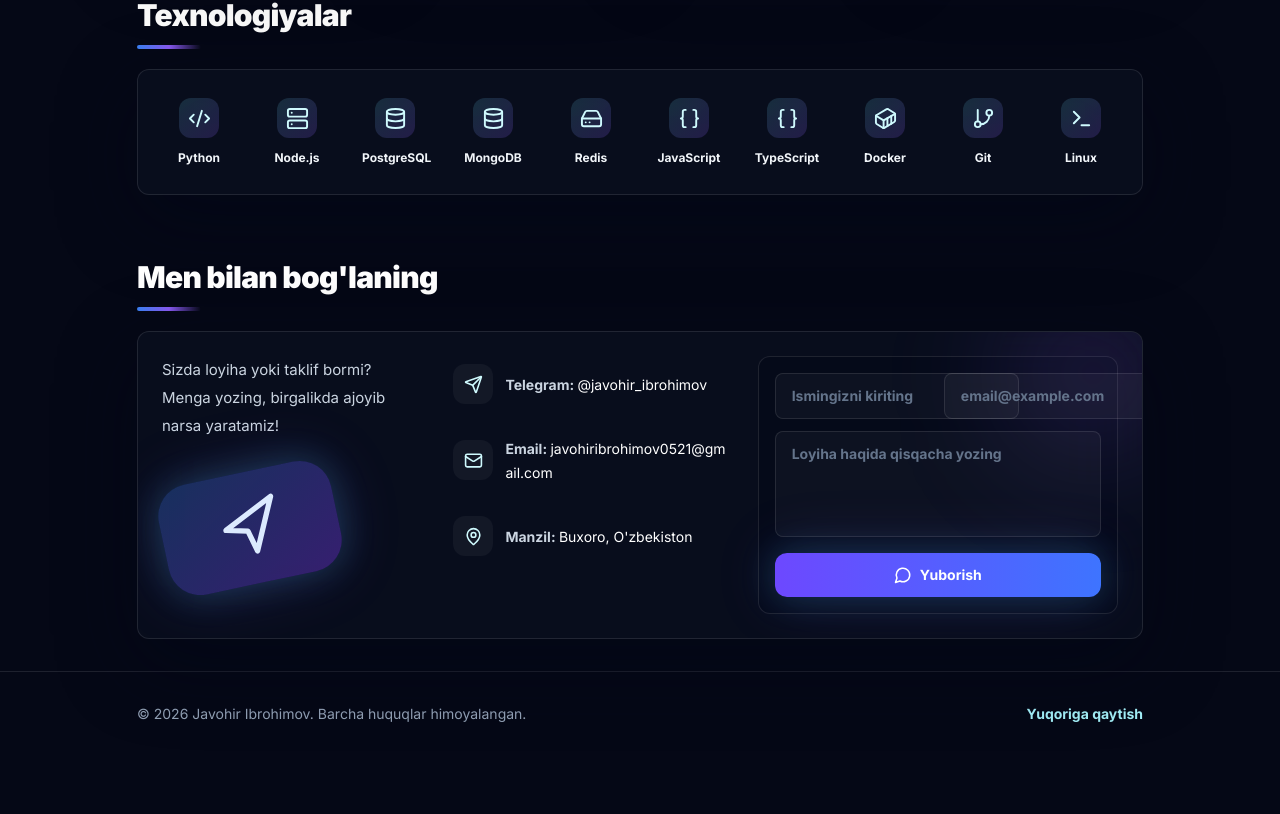
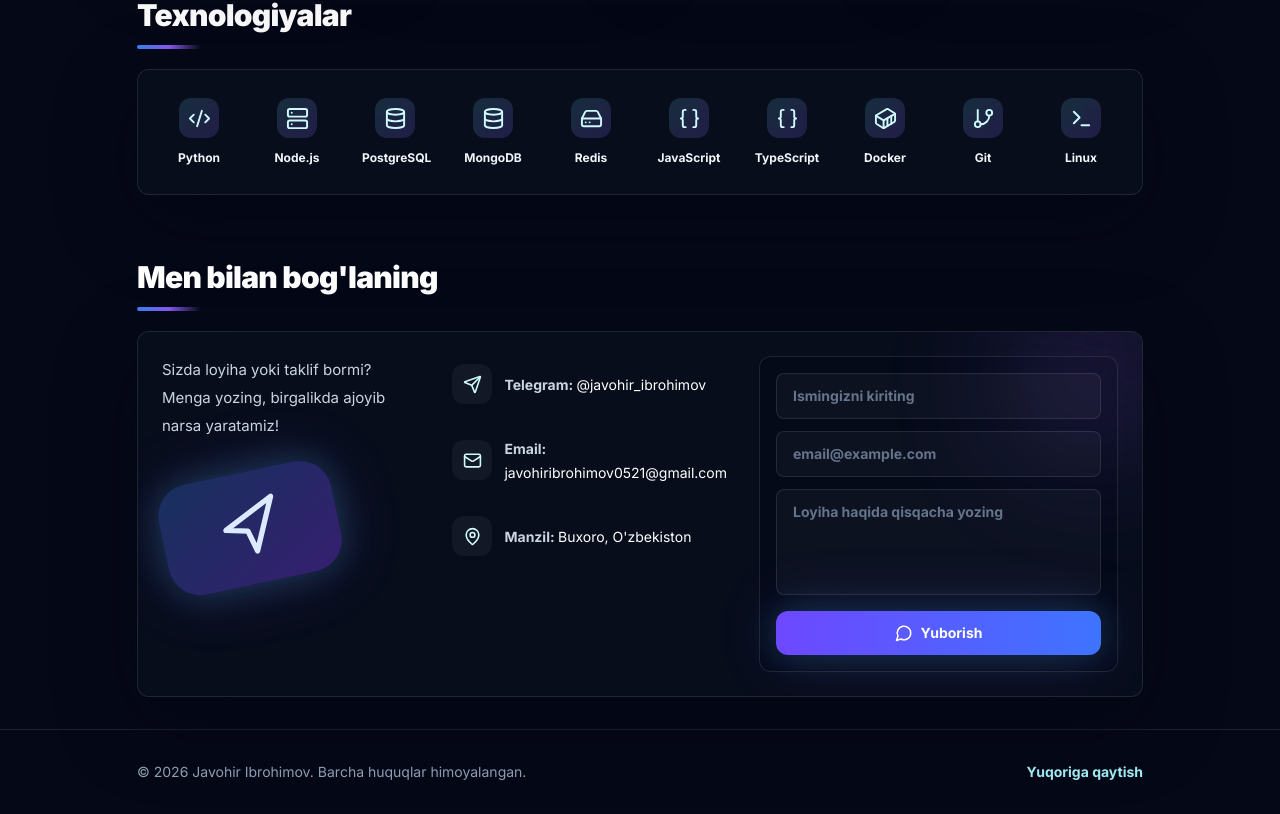
Before and after one commit to ibrohimov0521/MYportfolio, a React (Vite) app: page / in a window 1280 px wide. Shown: the part 1636-2450 px from the top of the page. Before the commit the page ends 2392 px from the top, so only its background shows below. Built offline with nearby package versions, Linux system fonts and the light colour scheme.

Commit message:
Fix contact form layout

```diff
--- a/src/components/Contact.jsx
+++ b/src/components/Contact.jsx
@@ -31,7 +31,7 @@ export default function Contact() {
           whileInView={{ opacity: 1, y: 0 }}
           viewport={{ once: true, amount: 0.25 }}
           transition={{ duration: 0.65 }}
-          className="glass-card grid gap-6 overflow-hidden rounded-xl p-5 sm:p-6 lg:grid-cols-[.9fr_1fr_1.25fr]"
+          className="glass-card grid gap-6 overflow-hidden rounded-xl p-5 sm:p-6 xl:grid-cols-[.9fr_1fr_1.25fr]"
         >
           <div className="relative">
             <p className="text-[15px] leading-7 text-slate-300">
@@ -55,7 +55,7 @@ export default function Contact() {
                   </span>
                   <span>
                     <span className="text-sm font-bold text-slate-300">{label}: </span>
-                    <span className="break-all text-sm text-white">{value}</span>
+                    <span className="break-words text-sm text-white">{value}</span>
                   </span>
                 </a>
               ))}
@@ -63,7 +63,7 @@ export default function Contact() {
 
           <form onSubmit={handleSubmit} className="relative rounded-xl border border-white/10 bg-night/35 p-4">
             <div className="absolute -right-14 -top-16 h-40 w-40 rounded-full bg-violet-500/20 blur-3xl" />
-            <div className="relative grid gap-3 sm:grid-cols-2">
+            <div className="relative grid gap-3 2xl:grid-cols-2">
               <label className="grid gap-2 text-sm font-bold text-slate-200">
                 <span className="sr-only">Ismingiz</span>
                 <input
@@ -83,7 +83,7 @@ export default function Contact() {
                   placeholder="email@example.com"
                 />
               </label>
-              <label className="grid gap-2 text-sm font-bold text-slate-200 sm:col-span-2">
+              <label className="grid gap-2 text-sm font-bold text-slate-200 2xl:col-span-2">
                 <span className="sr-only">Xabaringiz</span>
                 <textarea
                   required
@@ -93,7 +93,7 @@ export default function Contact() {
                   placeholder="Loyiha haqida qisqacha yozing"
                 />
               </label>
-              <button type="submit" className="primary-button mt-1 w-full sm:col-span-2">
+              <button type="submit" className="primary-button mt-1 w-full 2xl:col-span-2">
                 <MessageCircle className="mr-2" size={18} />
                 Yuborish
               </button>
```
